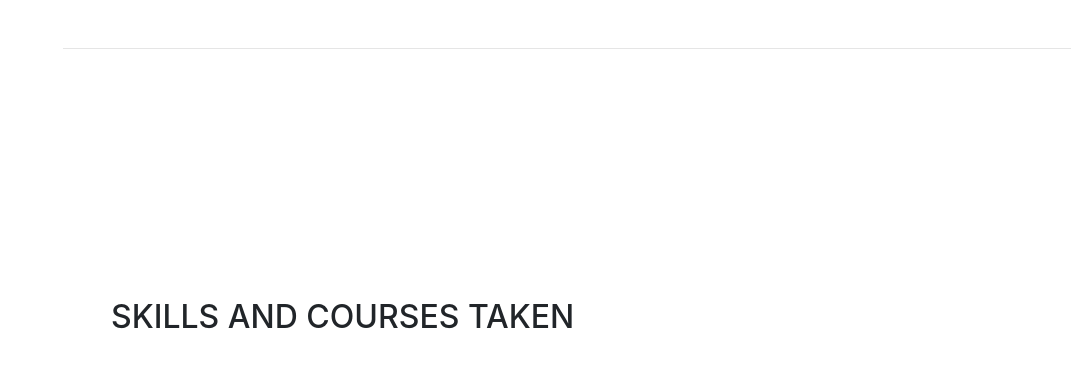
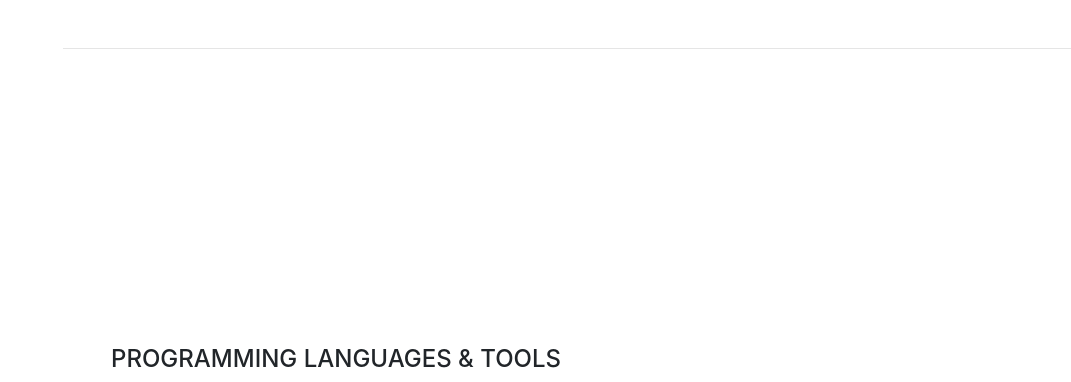
Before and after one commit to abasiamaakpan/ab.github.io, a website with bundled scripts: page index.html in a window 1280 px wide. Shown: the part 3677-4059 px from the top of the page, without its empty margins (209-1280 px from the left). Built offline with nearby package versions, Linux system fonts and the light colour scheme; files whose address does not match are found by name; a web font is replaced by a local one.

Commit message:
Debugging-3

```diff
--- a/index.html
+++ b/index.html
@@ -264,7 +264,6 @@
       <hr class="m-0">
       <section class="resume-section p-3 p-lg-5 d-flex flex-column" id="skills">
         <div class="my-auto">
-          <h2 class="mb-5">Skills and Courses Taken</h2>
           <div class="subheading mb-3">Programming Languages &amp; Tools</div>
             <ul class="list-inline dev-icons">
               <li class="list-inline-item">
@@ -310,7 +309,6 @@
                   <i class="fa-li fa fa-check"></i>
                   Classroom Experience with Agile Software Development and Scrum</li>
             </ul>
-
           </div>
 
           <!--<div class="subheading mb-3">Courses Taken</div>
```
Lines whose indentation alone changed are shown as unchanged.
